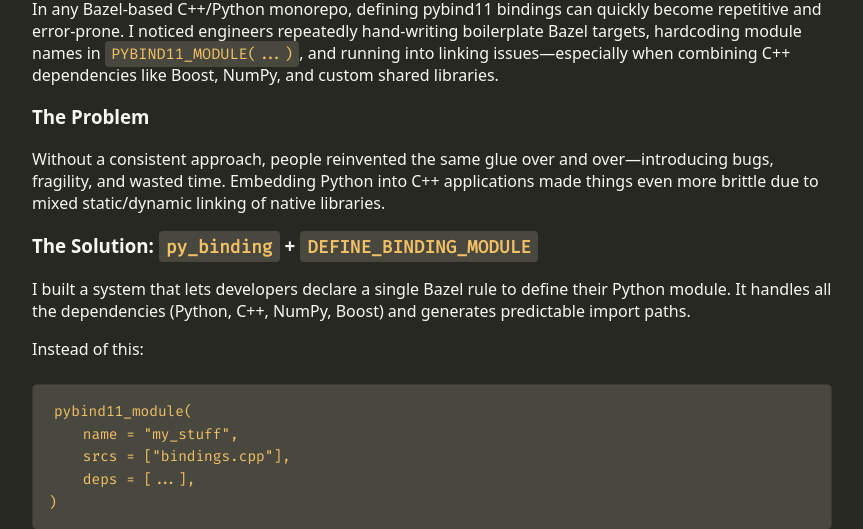
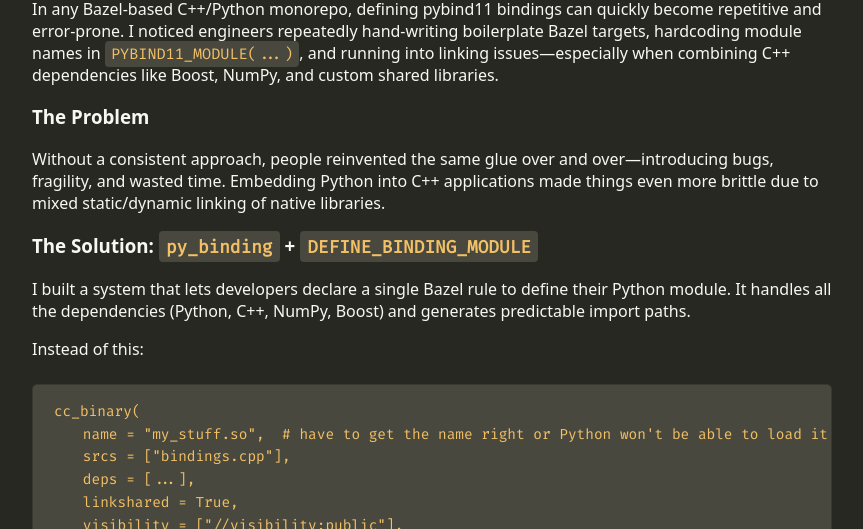
Before and after one commit to DieHertz/diehertz.github.io, a plain HTML site: page blog/cpp_python_binding_infra.html in a window 1280 px wide. Shown: the part 271-800 px from the top of the page, without its empty margins (208-1071 px from the left). Drawn offline with Linux system fonts and the light colour scheme.

Commit message:
New revision

```diff
--- a/blog/cpp_python_binding_infra.html
+++ b/blog/cpp_python_binding_infra.html
@@ -28,11 +28,15 @@
 
     <p>Instead of this:</p>
     <div class="code-block">
-      <pre><code>pybind11_module(
-    name = "my_stuff",
+      <pre><code>cc_binary(
+    name = "my_stuff.so",  # have to get the name right or Python won't be able to load it
     srcs = ["bindings.cpp"],
     deps = [...],
-)</code></pre>
+    linkshared = True,
+    visibility = ["//visibility:public"],
+    copts = ["-fPIC"],
+)
+</code></pre>
     </div>
 
     <p>You just write:</p>
```
